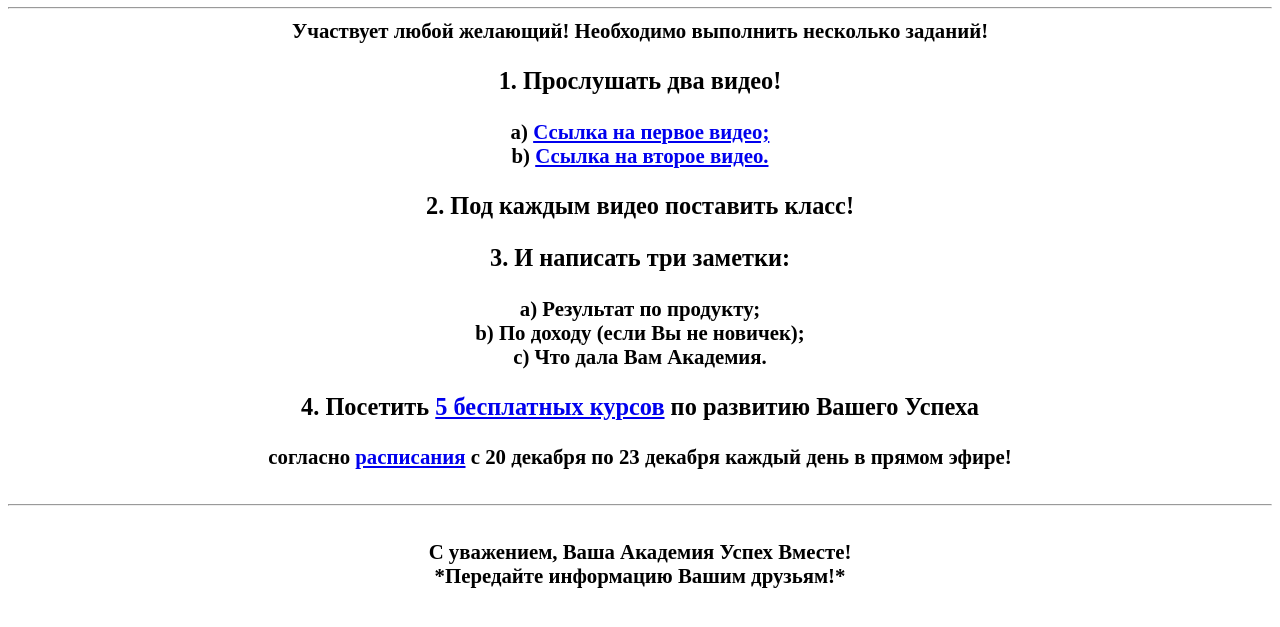
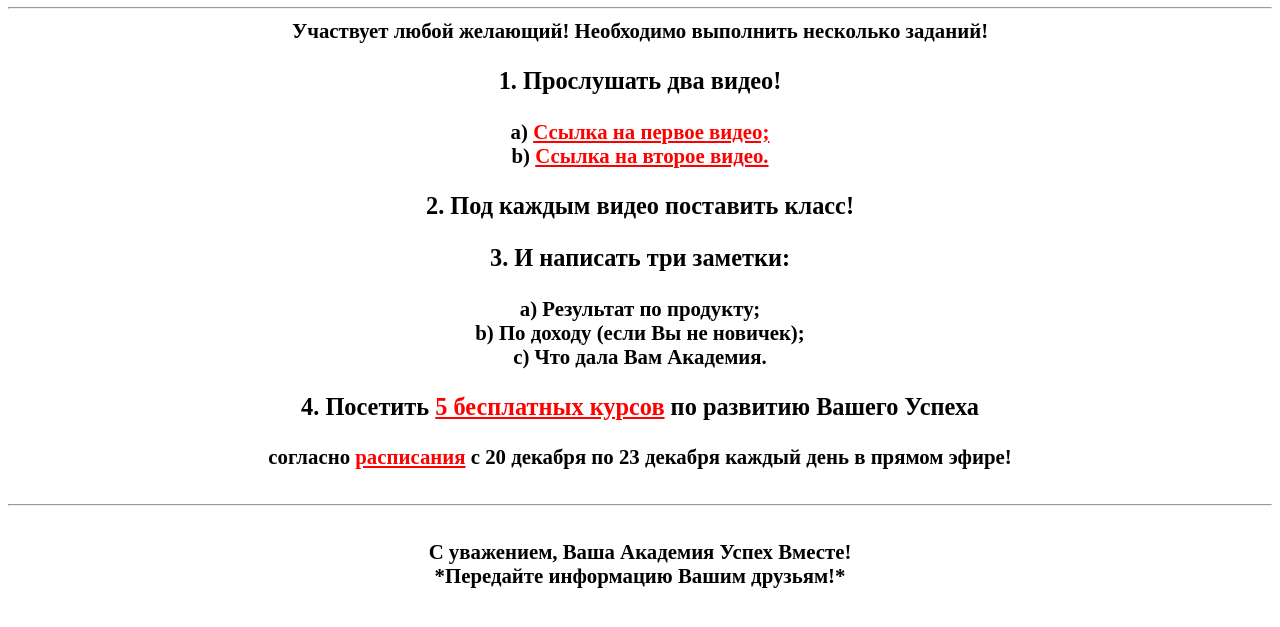
Before and after one commit to uspehvmeste/uspehvmeste, a plain HTML site: page index.html in a window 1280 px wide. Shown: the part 97-724 px from the top of the page. Drawn offline with Linux system fonts and the light colour scheme.

Commit message:
Update index.html

```diff
--- a/index.html
+++ b/index.html
@@ -13,7 +13,9 @@
     background-repeat: no-repeat;
     background-color: #FFF;
     font-size: 130%;
-    link="red";
+   }
+   a {
+    color: red;
    }
    h1 {
     text-align: center;
```
